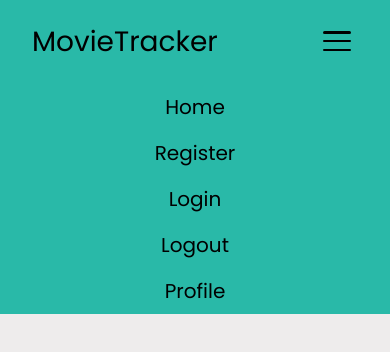
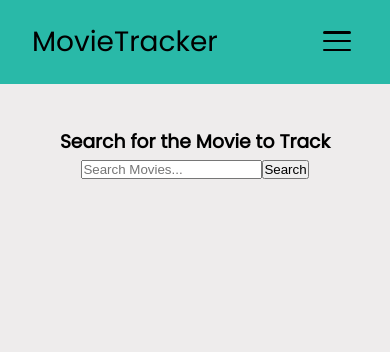
Before and after one commit to PrashanthPuneriya/Movie-Tracker, a React (Create React App) app in the folder frontend/: page / in a window 390 px wide. Shown: the top 352 px of the page. Built offline with nearby package versions, Linux system fonts and the light colour scheme.

Commit message:
Fix mobile view navbar dropdown logic

```diff
--- a/frontend/src/components/App.module.css
+++ b/frontend/src/components/App.module.css
@@ -1,6 +1,6 @@
 .App {
   text-align: center;
-  display: flex;
+  /* display: flex;
   flex-direction: column;
-  justify-content: center;
+  justify-content: center; */
 }
--- a/frontend/src/components/header/Header.js
+++ b/frontend/src/components/header/Header.js
@@ -3,7 +3,7 @@ import { Link } from 'react-router-dom';
 import styles from './Header.module.css';
 
 
-class Nav extends React.Component {
+class Header extends React.Component {
     state = {
         close: true,
     }
@@ -19,7 +19,7 @@ class Nav extends React.Component {
 
     render() {
         const navstyles = [styles['navbar-links']];
-        if(this.state.close === true) {
+        if(this.state.close !== true) {
             navstyles.push(styles.active)
         }
         return (
@@ -54,4 +54,4 @@ class Nav extends React.Component {
     }
 }
 
-export default Nav;
+export default Header;
```
